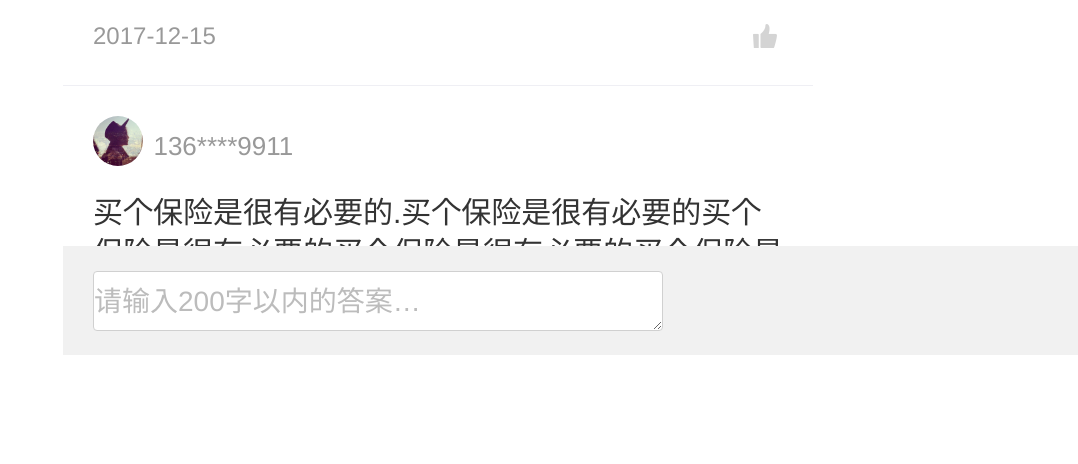
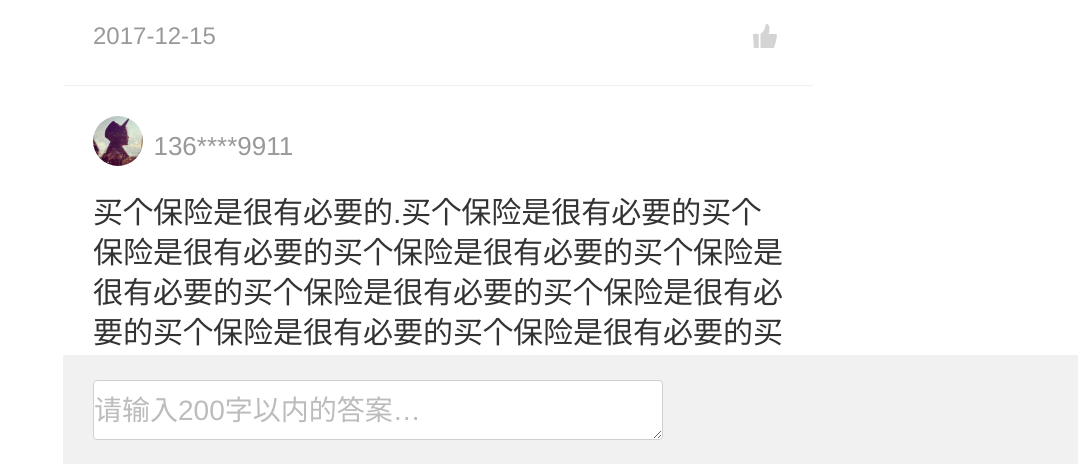
Before and after one commit to sham-rock/sham-rock.github.io, a plain HTML site: page Andy/problemDetails.html in a window 1280 px wide. Shown: the part 445-909 px from the top of the page, without its empty margins (202-1280 px from the left). Before the commit the page ends 800 px from the top, so only its background shows below. Drawn offline with Linux system fonts and the light colour scheme.

Commit message:
demolast2

```diff
--- a/Andy/app_css/base.less
+++ b/Andy/app_css/base.less
@@ -911,7 +911,7 @@ input::-webkit-input-placeholder {
 .qa-reply {
   width: 100%;
   position: absolute;
-  bottom: 0;
+  // bottom: 0;
   .inner{
     width: 100%;
     // .height(128);
```
Also changed, not shown: Andy/app_css/base.css.
